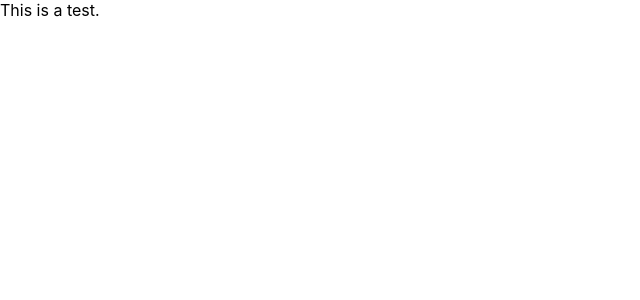
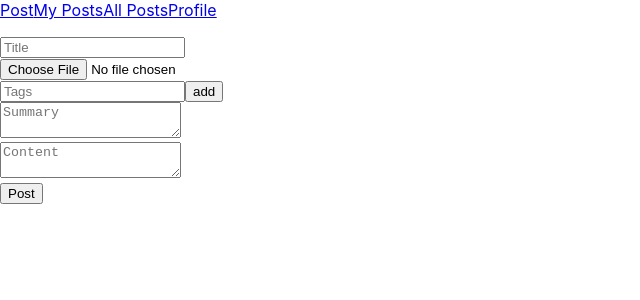
Before and after one commit to Jacob-Folley/Blog-Front-End, a React (Create React App) app: page / in a window 1280 px wide. Shown: the top 300 px of the page, without its empty margins (0-640 px from the left). Built offline with nearby package versions, Linux system fonts and the light colour scheme; sample sign-in values are in the browser's storage.

Commit message:
Created a form. User can add tags in the form

```diff
--- a/src/Application.js
+++ b/src/Application.js
@@ -1,5 +1,5 @@
-import React, { StrictMode } from "react";
-import { Route, Redirect, createRoot } from "react-router-dom";
+import React from "react";
+import { Route, Redirect } from "react-router-dom";
 import ApplicationViews from "./applicationViews";
 import { Login } from "./components/auth/Login";
 import { Register } from "./components/auth/Register.js";
--- /dev/null
+++ b/src/components/fetches/blogpost.js
@@ -0,0 +1,48 @@
+export const getBlogPosts = () => {
+    return fetch("http://localhost:8000/blogposts", {
+      headers: {
+        "Authorization": `Token ${localStorage.getItem("lu_token")}`
+      }
+    })
+      .then(response => response.json())
+  }
+
+  export const createBlogPost = (blogpost) => {
+    return fetch("http://localhost:8000/blogposts", {
+      method: "POST",
+      headers: {
+        "Authorization": `Token ${localStorage.getItem("lu_token")}`,
+        'Content-Type': "application/json"
+      },
+      body: JSON.stringify(blogpost)
+    })
+      .then(res => res.json())
+  }
+
+  export const getBlogPost = (blogpostId) => {
+    return fetch(`http://localhost:8000/blogposts/${blogpostId}`, {
+      headers: {
+        'Authorization': `Token ${localStorage.getItem('lu_token')}`
+      }
+    }).then(res => res.json())
+  }
+
+  export const updateBlogPost = (blogpost) => {
+    return fetch(`http://localhost:8000/blogposts/${blogpost.id}`, {
+      method: "Put",
+      headers: {
+        "Authorization": `Token ${localStorage.getItem("lu_token")}`,
+        'Content-Type': "application/json"
+      },
+      body: JSON.stringify(blogpost)
+    })
+  }
+
+  export const deleteBlogPost = (blogpostId) => {
+    return fetch(`http://localhost:8000/blogposts/${blogpostId}`, {
+      method: "Delete",
+      headers: {
+        "Authorization": `Token ${localStorage.getItem("lu_token")}`,
+      },
+    })
+  }
--- /dev/null
+++ b/src/components/navbar/navbar.js
@@ -0,0 +1,17 @@
+import React, {useEffect, useState} from 'react';
+import {Link, useHistory} from 'react-router-dom';
+
+
+export const NavBar = () => {
+
+
+
+    return (
+        <>
+            <Link to="">Post</Link>
+            <Link to="">My Posts</Link>
+            <Link to="">All Posts</Link>
+            <Link to="">Profile</Link>
+        </>
+    )
+}
--- a/src/components/pages/homepage.js
+++ b/src/components/pages/homepage.js
@@ -1,11 +1,98 @@
-
+import React, {useEffect, useState, useRef} from 'react';
+import {Link, useHistory} from 'react-router-dom';
+import { NavBar } from '../navbar/navbar';
+import { createBlogPost } from '../fetches/blogpost';
 
 export const HomePage = () => {
+    // VARIABLES
+    const tagRef = useRef()
+    let userTag = ''
+    let userTags = []
 
+    // USESTATES
+    const [form, updateForm] = useState({
+        title: '',
+        file: '',
+        tags: [],
+        summary: '',
+        content: ''
+    });
+    const [tags, setTags] = useState([]);
+
+    useEffect(
+        () => {
+
+        },
+        []
+    )
+
+    // THIS FUNCTION CAPTURES ALL OF THE USER INPUTS AND PLACES THEM INTO THE FORM OBJECT BASED ON THEIR NAME
+    const changeFormState = (domEvent) => {
+        const copy = { ...form }
+        copy[domEvent.target.name] = (domEvent.target.value)
+        updateForm(copy)
+    }
+
+    // THIS FUNCTION CAPTURES WHAT THE USER IS TYPING IN FOR A TAG
+    const captureTag = (domEvent) => {
+        userTag = (domEvent.target.value)
+    }
+
+    // THIS FUNCTION TAKES THE USER INPUT THAT IS CAPTURED IN THE CAPTURETAG FUNCTION THEN SETS IT TO TAGS STATE AS AN ARRAY
+    const addTag = (e) => {
+        e.preventDefault()
+        if (userTag.length > 0) {
+            setTags(userTags => [...userTags, `${userTag}`])
+            tagRef.current.value = ""
+        }
+    }
 
     return (
         <>
-            This is a test.
+            <NavBar />
+            <p></p>
+
+            <form>
+                <div>
+                    {/* TITLE */}
+                    <input type="text" name="title" placeholder="Title" value={form.title} onChange={changeFormState}></input>
+                </div>
+                    {/* FILE UPLOAD */}
+                    <input type="file" name="picture" value={form.picture} onChange={changeFormState}></input>
+                <div>
+                    <div>
+                        {/* ADD TAGS */}
+                        <input ref={tagRef} id="tag" type="text" name="tags" placeholder="Tags" onChange={captureTag}></input>
+                        <button type="submit" onClick={addTag}>add</button>
+                    </div>
+                    {/* PRINTS TAGS */}
+                    {
+                        tags.map((tag) => {
+                            return <p>{tag}</p>
+                        })
+                    }
+                </div>
+                <div>
+                    {/* SUMMARY INPUT */}
+                    <textarea name="summary" placeholder="Summary" value={form.summary} onChange={changeFormState}></textarea>
+                </div>
+                <div>
+                    {/* CONTENT INPUT */}
+                    <textarea name="content" placeholder="Content" value={form.content} onChange={changeFormState}></textarea>
+                </div>
+                {/* BUTTON THAT POSTS FORM TO DJANGO DATABASE */}
+                <button type="submit" onClick={(e)=>{
+                    e.preventDefault();
+                    const blogposting = {
+                        title: form.title,
+                        file: form.file,
+                        tags: tags,
+                        summary: form.summary,
+                        content: form.content
+                    }
+                    console.log(blogposting)
+                }}>Post</button>
+            </form>
         </>
     )
 }
```
